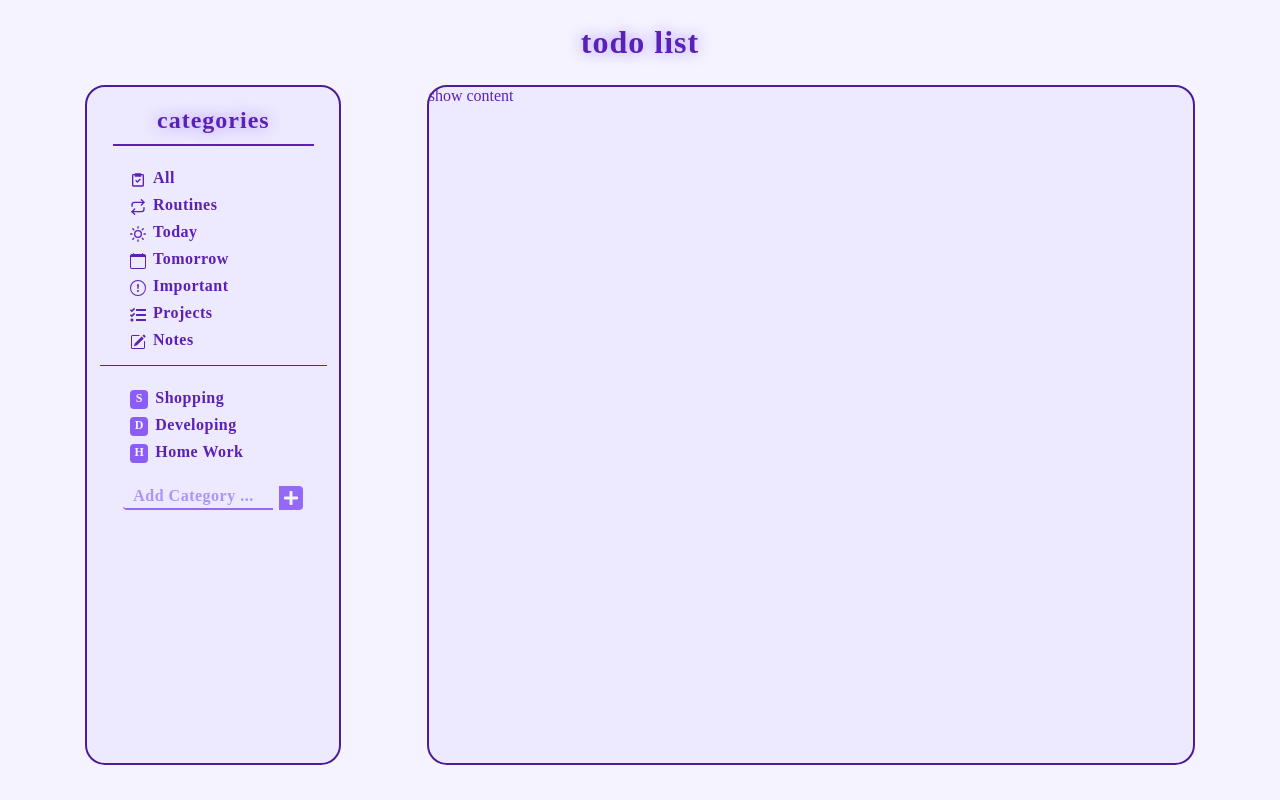
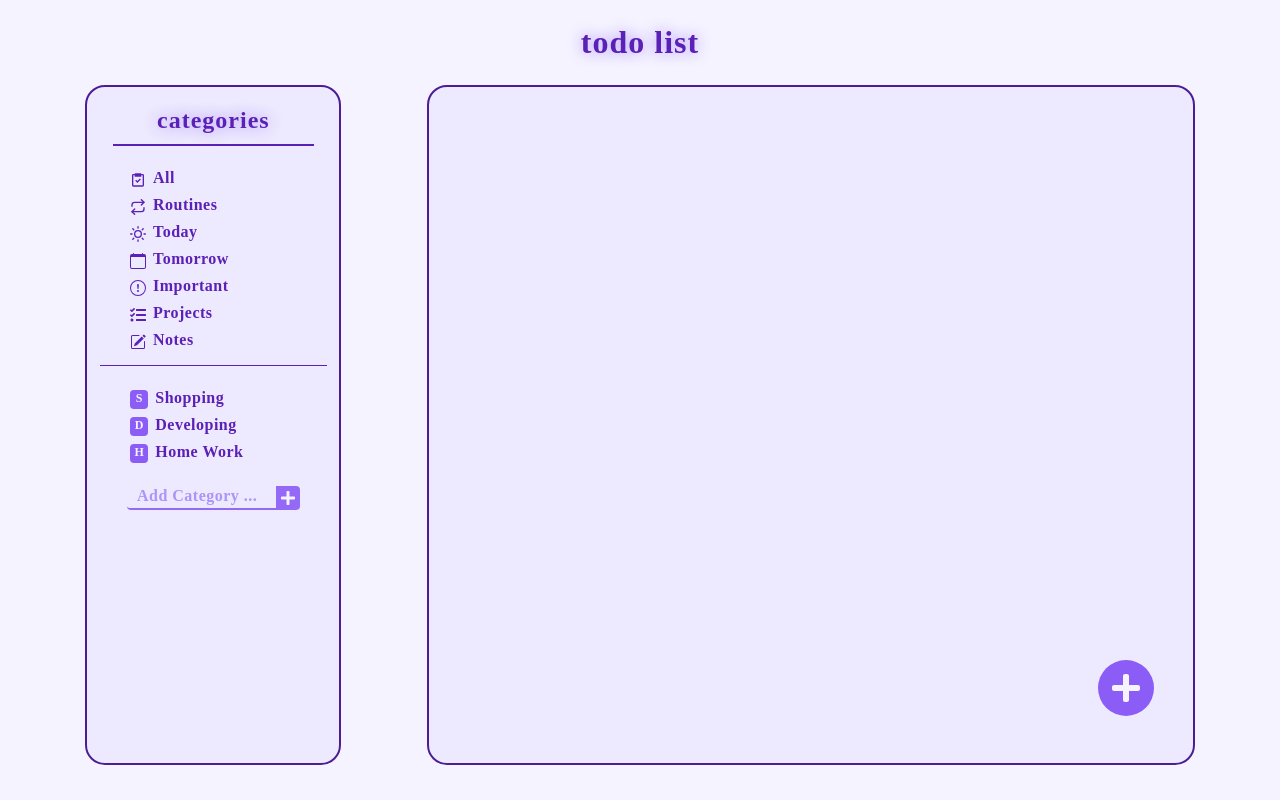
Before and after one commit to Bahram-Ab/todo-list, a React (Create React App) app: page / in a window 1280 px wide. Built offline with nearby package versions, Linux system fonts and the light colour scheme; the HTML template or start-up script is replaced by a standard one; a web font is replaced by a local one.

Commit message:
new task botton added

```diff
--- a/src/App.js
+++ b/src/App.js
@@ -1,4 +1,4 @@
-import { Fragment } from "react/cjs/react.production.min";
+import { Fragment } from "react";
 import "./App.css";
 import OptionsList from "./components/OptionsList/OptionsList";
 import ShowContent from "./components/ShowContent/ShowContent";
--- a/src/components/ShowContent/ShowContent.jsx
+++ b/src/components/ShowContent/ShowContent.jsx
@@ -1,10 +1,11 @@
 import React from "react";
+import AddButton from "../addTask/AddButton";
 import styles from "./showContent.module.css";
 
 function ShowContent() {
   return (
     <section className={styles.container}>
-      <p>show content</p>
+      <AddButton />
     </section>
   );
 }
--- a/src/components/ShowContent/showContent.module.css
+++ b/src/components/ShowContent/showContent.module.css
@@ -1,4 +1,5 @@
 .container {
+  position: relative;
   width: calc((80% / 4) * 3);
   min-height: 85vh;
   display: flex;
--- /dev/null
+++ b/src/components/addTask/AddButton.jsx
@@ -0,0 +1,32 @@
+import React, { Fragment } from "react";
+import styles from "./addTask.module.css";
+import { FaPlus } from "react-icons/fa";
+import { MdAssignment, MdNoteAdd } from "react-icons/md";
+
+function AddButton() {
+  return (
+    <Fragment>
+      <div className={styles.container}>
+        <div className={styles.mainBtn}>
+          <div className={styles.content}>
+            <FaPlus />
+          </div>
+        </div>
+        <div className={styles.addTaskBtn}>
+          <div className={styles.content}>
+            <MdAssignment />
+            <span>New task</span>
+          </div>
+        </div>
+        <div className={styles.addNoteBtn}>
+          <div className={styles.content}>
+            <MdNoteAdd />
+            <span>New note</span>
+          </div>
+        </div>
+      </div>
+    </Fragment>
+  );
+}
+
+export default AddButton;
--- /dev/null
+++ b/src/components/addTask/addTask.module.css
@@ -0,0 +1,98 @@
+.content {
+  position: relative;
+  width: 100%;
+  height: 100%;
+  display: flex;
+  justify-content: center;
+  align-items: center;
+}
+.content span {
+  opacity: 0;
+  position: absolute;
+  display: inline-block;
+  padding: 3px 7px;
+  border-radius: 4px;
+  background-color: #8b5cf6;
+  color: #f5f3ff;
+  letter-spacing: 0.5px;
+  left: -150%;
+  transition: all 0.3s;
+}
+.mainBtn {
+  position: absolute;
+  display: flex;
+  justify-content: center;
+  align-items: center;
+  width: 3.5rem;
+  height: 3.5rem;
+  background-color: #8b5cf6;
+  color: #f5f3ff;
+  border-radius: 50%;
+  bottom: 7%;
+  right: 5%;
+  z-index: 100;
+  transition: all 0.3s;
+}
+.mainBtn svg {
+  font-size: 2rem;
+}
+
+.addTaskBtn {
+  visibility: hidden;
+  opacity: 0;
+  position: absolute;
+  display: flex;
+  justify-content: center;
+  align-items: center;
+  width: 3rem;
+  height: 3rem;
+  background-color: #8b5cf6;
+  color: #f5f3ff;
+  border-radius: 50%;
+  bottom: 7%;
+  right: 5%;
+  transition: all 0.3s;
+}
+.addTaskBtn svg {
+  font-size: 1.5rem;
+}
+.addNoteBtn {
+  visibility: hidden;
+  opacity: 0;
+  position: absolute;
+  display: flex;
+  justify-content: center;
+  align-items: center;
+  width: 3rem;
+  height: 3rem;
+  background-color: #8b5cf6;
+  color: #f5f3ff;
+  border-radius: 50%;
+  bottom: 7%;
+  right: 5%;
+  transition: all 0.6s;
+}
+.addNoteBtn svg {
+  font-size: 1.5rem;
+}
+
+.container:hover .addTaskBtn {
+  visibility: visible;
+  transform: translateY(-130%);
+  opacity: 1;
+}
+
+.container:hover .addNoteBtn {
+  visibility: visible;
+  transform: translateY(-240%);
+  opacity: 1;
+}
+
+.mainBtn:hover {
+  opacity: 0.9;
+}
+.addNoteBtn:hover span,
+.addTaskBtn:hover span {
+  opacity: 1;
+  left: -200%;
+}
--- a/src/components/otherCategories/Category.jsx
+++ b/src/components/otherCategories/Category.jsx
@@ -3,7 +3,7 @@ import styles from "./otherCategories.module.css";
 
 function Category({ categories }) {
   const EditCategoryName = (category) => {
-    if (category.length >= 20) {
+    if (category.length >= 18) {
       let editedCategory = category.substr(0, 18);
       editedCategory += "...";
       return editedCategory;
--- a/src/components/otherCategories/OtherCategories.jsx
+++ b/src/components/otherCategories/OtherCategories.jsx
@@ -11,20 +11,33 @@ function OtherCategories() {
     { item: "home work", id: 2 },
   ]);
 
+  const isExists = (value) => {
+    let result = false;
+    categories.forEach((c) => {
+      if (value.toLowerCase() === c.item.toLowerCase()) {
+        result = true;
+      }
+    });
+    return result;
+  };
+
   const addCategory = () => {
-    const inputValue = inputCategory.current.value;
+    let inputValue = inputCategory.current.value;
     //validate input value
     if (inputValue.replace(/\s+/g, "") === "") {
       alert("please Enter category completely");
       inputCategory.current.value = "";
       return;
-    } else if (categories.indexOf(inputValue) > -1) {
+    } else if (isExists(inputValue)) {
       alert("this category already exist !!!");
       inputCategory.current.value = "";
       return;
     }
     //set new category
-    setCategories([...categories, { item: inputValue, id: categories.length }]);
+    let copyOFCategories = [...categories];
+    copyOFCategories.push({ item: inputValue, id: categories.length });
+    setCategories(copyOFCategories);
+    inputCategory.current.value = "";
   };
 
   const handleSubmit = (e) => {
--- a/src/components/otherCategories/otherCategories.module.css
+++ b/src/components/otherCategories/otherCategories.module.css
@@ -56,7 +56,8 @@
   border-bottom-left-radius: 4px;
   border: none;
   border-bottom: 2px solid #8b5cf6;
-  margin: 7px auto;
+  margin: 7px 0;
+  margin-left: 7px;
   padding: 3px 10px;
   letter-spacing: 0.5px;
   outline: none;
@@ -70,7 +71,7 @@
   align-items: center;
   width: 1.5rem;
   height: 1.5rem;
-  margin: 7px auto;
+  margin: 7px 0;
   background-color: #8b5cf6;
   color: #f5f3ff;
   border-radius: 4px;
@@ -87,7 +88,3 @@
   color: #a78bfa;
   font-size: 1rem;
 }
-
-.container form button {
-  display: none;
-}
--- a/src/index.css
+++ b/src/index.css
@@ -4,6 +4,7 @@
   box-sizing: border-box;
   font-family: "NotoSans";
   font-size: 1rem;
+  user-select: none;
 }
 
 @font-face {
```
